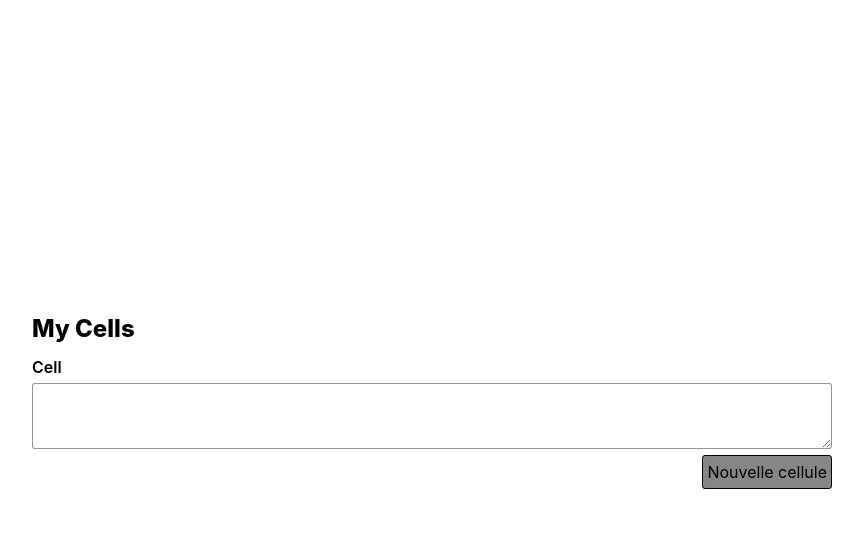
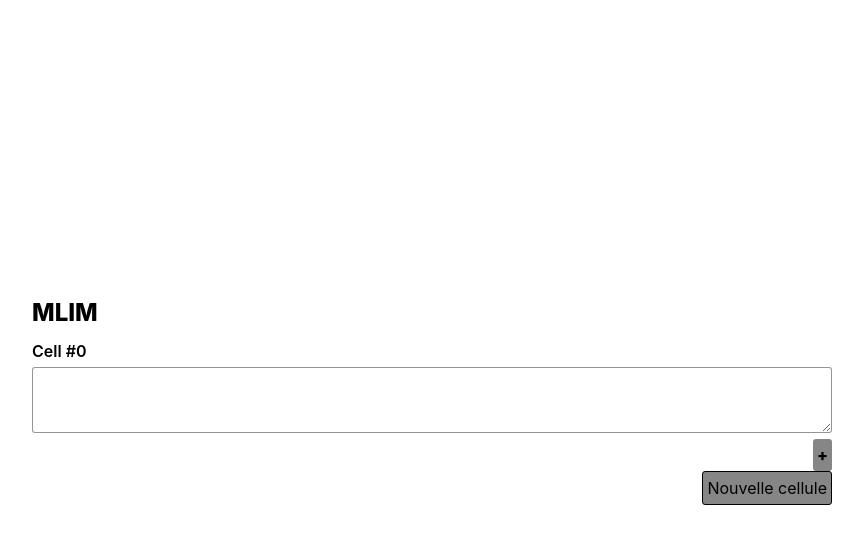
Before and after one commit to ProjectBabbage/mlim, a Next.js app in the folder frontendts/: page / in a window 1280 px wide. Both pictures are taken after a click on the button "Nouvelle cellule". Shown: the top 544 px of the page, without its empty margins (208-1071 px from the left). Built offline with nearby package versions, Linux system fonts and the light colour scheme.

Commit message:
Add possibility to add lines

```diff
--- a/frontendts/components/Cell.tsx
+++ b/frontendts/components/Cell.tsx
@@ -1,15 +1,29 @@
 import {Cell} from "../models/cells";
 import Line from "./Line";
+import {useState} from "react";
+import {LineFactory} from "../services/line-factory";
 
 interface CellProps {
+    id: number;
     cell: Cell;
 }
 
 export default function CellComponent(props: CellProps) {
+    const [lines, setLines] = useState(props.cell.lines);
+
+    function addLine(): void {
+        const newLine = LineFactory.createCodeLine();
+        setLines([...lines, newLine]);
+    }
+
     return (
         <div>
-            <h2>Cell</h2>
-            { props.cell.lines.map((line, i) => <Line line={line} key={i}></Line>) }
+            <h2>Cell #{props.id}</h2>
+            { lines.map((line, i) => <Line line={line} key={i}></Line>) }
+            <div className="action-container">
+                <div className="flex-grow"></div>
+                <button className="icon-button" type="button" onClick={addLine}>+</button>
+            </div>
         </div>
     )
 }
--- a/frontendts/components/Cells.tsx
+++ b/frontendts/components/Cells.tsx
@@ -15,8 +15,8 @@ export default function Cells() {
 
     return (
         <div className="container">
-            <h1>My Cells</h1>
-            { cells.map((cell, i) => <div id={`cell${i}`} key={i}><CellComponent cell={cell}></CellComponent></div>) }
+            <h1>MLIM</h1>
+            { cells.map((cell, i) => <div id={`cell${i}`} key={i}><CellComponent cell={cell} id={i}></CellComponent></div>) }
             <div className="action-container">
                 <div className="flex-grow"></div>
                 <div>
--- a/frontendts/styles/globals.css
+++ b/frontendts/styles/globals.css
@@ -68,3 +68,9 @@ button {
   width: 100%;
   padding: 8px 16px;
 }
+
+.icon-button {
+  border: none;
+  font-size: 16px;
+  font-weight: 800;
+}
```
